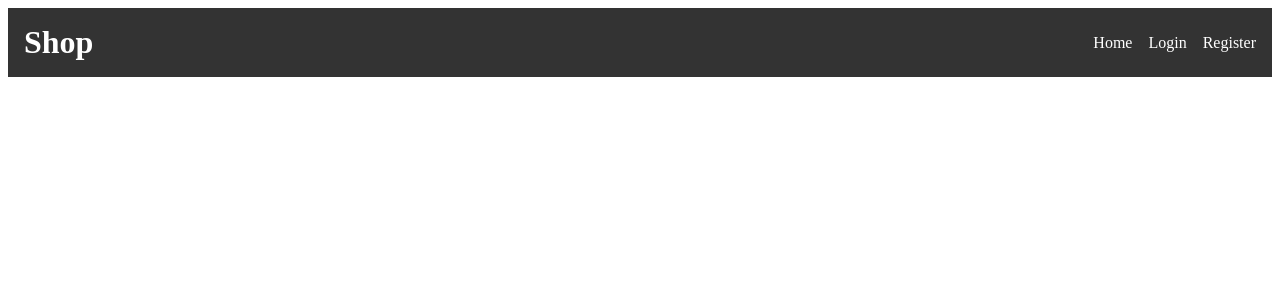
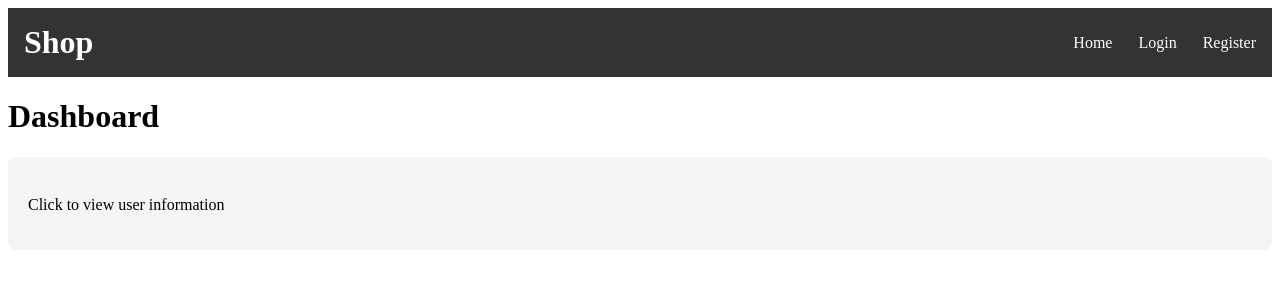
Before and after one commit to ryangosine/shop, a React (Create React App) app in the folder client/: page /dashboard in a window 1280 px wide. Shown: the top 300 px of the page. Built offline with nearby package versions, Linux system fonts and the light colour scheme.

Commit message:
half way through fixing password change issue

```diff
--- a/client/src/App.js
+++ b/client/src/App.js
@@ -8,6 +8,7 @@ import {
   CurrentUserProvider,
 } from "./context/currentusercontext";
 import Header from "./components/header";
+import Dashboard from "./pages/dashboard";
 
 const App = () => {
   const { currentUser } = useContext(CurrentUserContext);
@@ -22,6 +23,7 @@ const App = () => {
           <Route path="/" element={<HomePage />} />
           <Route path="/login" element={<LoginPage />} />
           <Route path="/register" element={<RegistrationPage />} />
+          <Route path="/dashboard" element={<Dashboard />} />
         </Routes>
       </Router>
     </CurrentUserProvider>
--- a/client/src/components/header.js
+++ b/client/src/components/header.js
@@ -8,17 +8,20 @@ const Header = () => {
   const { currentUser } = useContext(CurrentUserContext);
   return (
     <HeaderWrapper>
-      <HeaderTitle>Shop</HeaderTitle>
+      <StyledLink to="/" className="link-no-style">
+        <HeaderTitle>Shop</HeaderTitle>
+      </StyledLink>
       {currentUser.email ? (
         <>
           <Greeting>Hello {currentUser.firstName}!</Greeting>
+          <StyledNavLink to="/dashboard">Dashboard</StyledNavLink>
           <LogoutButton />
         </>
       ) : (
         <Nav>
-          <NavLink to="/">Home</NavLink>
-          <NavLink to="/login">Login</NavLink>
-          <NavLink to="/register">Register</NavLink>
+          <StyledNavLink to="/">Home</StyledNavLink>
+          <StyledNavLink to="/login">Login</StyledNavLink>
+          <StyledNavLink to="/register">Register</StyledNavLink>
         </Nav>
       )}
     </HeaderWrapper>
@@ -38,6 +41,29 @@ const HeaderTitle = styled.h1`
   margin: 0;
 `;
 
+const StyledLink = styled(Link)`
+  text-decoration: none;
+  color: inherit;
+`;
+
+const StyledNavLink = styled(Link)`
+  text-decoration: none;
+  color: inherit;
+  margin-right: 10px;
+
+  &:last-child {
+    margin-right: 0;
+  }
+
+  &:hover {
+    text-decoration: underline;
+  }
+
+  &.active {
+    font-weight: bold;
+  }
+`;
+
 const Greeting = styled.p``;
 
 const Nav = styled.nav`
@@ -45,13 +71,7 @@ const Nav = styled.nav`
   gap: 1rem;
 `;
 
-const NavLink = styled(Link)`
-  text-decoration: none;
-  color: white;
-
-  &:hover {
-    text-decoration: underline;
-  }
+const LoggedInNav = styled(Nav)`
+  align-items: flex-end;
 `;
-
 export default Header;
--- a/client/src/components/productList.js
+++ b/client/src/components/productList.js
@@ -26,31 +26,31 @@ const ProductList = () => {
     <>
       <CategoryHeader>
         <CategoryButton
-          active={selectedCategory === "all"}
+          active={selectedCategory.toString() === "all"}
           onClick={() => setSelectedCategory("all")}
         >
           All
         </CategoryButton>
         <CategoryButton
-          active={selectedCategory === "jewelery"}
+          active={selectedCategory.toString() === "jewelery"}
           onClick={() => setSelectedCategory("jewelery")}
         >
           Jewelry
         </CategoryButton>
         <CategoryButton
-          active={selectedCategory === "men's clothing"}
+          active={selectedCategory.toString() === "men's clothing"}
           onClick={() => setSelectedCategory("men's clothing")}
         >
           Men's Clothing
         </CategoryButton>
         <CategoryButton
-          active={selectedCategory === "women's clothing"}
+          active={selectedCategory.toString() === "women's clothing"}
           onClick={() => setSelectedCategory("women's clothing")}
         >
           Women's Clothing
         </CategoryButton>
         <CategoryButton
-          active={selectedCategory === "electronics"}
+          active={selectedCategory.toString() === "electronics"}
           onClick={() => setSelectedCategory("electronics")}
         >
           Electronics
@@ -83,7 +83,6 @@ const CategoryButton = styled.button`
   border: none;
   cursor: pointer;
 
-  /* Apply styles conditionally based on the active prop */
   ${(props) =>
     props.active &&
     css`
--- /dev/null
+++ b/client/src/components/userInfo.js
@@ -0,0 +1,46 @@
+import axios from "axios";
+import React, { useState } from "react";
+import { styled } from "styled-components";
+
+const UserInformation = ({ user }) => {
+  const [newPassword, setNewPassword] = useState("");
+  console.log("User ID", user._id);
+
+  const handleChangePassword = (e) => {
+    // e.preventDefault();
+    // e.stopPropagation();
+    console.log("User ID", user._id);
+    axios
+      .put(`/api/users/${user._id}/password`, { newPassword })
+      .then((response) => {
+        console.log(response.data.message);
+        setNewPassword(newPassword);
+      })
+      .catch((error) => {
+        console.log(error);
+      });
+  };
+  return (
+    <UserInfoContainer>
+      <h2>User Information</h2>
+      <p>Name: {user.firstName}</p>
+      <p>Email: {user.email}</p>
+      <div>
+        <label>New Password:</label>
+        <input
+          type="password"
+          value={newPassword}
+          onChange={(e) => setNewPassword(e.target.value)}
+        />
+        <button onClick={handleChangePassword}>Change Password</button>
+      </div>
+    </UserInfoContainer>
+  );
+};
+
+const UserInfoContainer = styled.div`
+  display: flex;
+  flex-direction: column;
+  align-items: center;
+`;
+export default UserInformation;
--- a/client/src/context/currentusercontext.js
+++ b/client/src/context/currentusercontext.js
@@ -4,6 +4,7 @@ export const CurrentUserContext = createContext();
 
 export const CurrentUserProvider = ({ children }) => {
   const [currentUser, setCurrentUser] = useState({
+    _id: null,
     email: null,
     firstName: "",
   });
@@ -14,11 +15,10 @@ export const CurrentUserProvider = ({ children }) => {
     const loggedInUser = localStorage.getItem("user");
     console.log("loggedInUser", loggedInUser);
     if (loggedInUser) {
-      setCurrentUser((prevUser) => ({
-        ...prevUser,
-        email: loggedInUser,
-        firstName: localStorage.getItem("firstName") || "",
-      }));
+      const userFromLocalStorage = JSON.parse(loggedInUser);
+      setCurrentUser({
+        ...userFromLocalStorage,
+      });
       setLoggedIn(true);
     } else {
       setCurrentUser((prevUser) => ({
@@ -28,6 +28,13 @@ export const CurrentUserProvider = ({ children }) => {
       setLoggedOut(true);
     }
   }, []);
+
+  useEffect(() => {
+    if (loggedIn) {
+      // Store the updated currentUser in localStorage whenever it changes
+      localStorage.setItem("user", JSON.stringify(currentUser));
+    }
+  }, [loggedIn, currentUser]);
 
   return (
     <CurrentUserContext.Provider
--- /dev/null
+++ b/client/src/pages/dashboard.js
@@ -0,0 +1,74 @@
+import React, { useContext, useState } from "react";
+import styled, { css } from "styled-components";
+import { CurrentUserContext } from "../context/currentusercontext";
+import UserInformation from "../components/userInfo";
+
+const Dashboard = () => {
+  const { currentUser } = useContext(CurrentUserContext);
+  const [isCardExpanded, setIsCardExpanded] = useState(false);
+  console.log("Current User", currentUser);
+
+  const toggleCardExpansion = (e) => {
+    if (e.target.tagName === "INPUT" || e.target.tagName === "BUTTON") {
+      e.stopPropagation();
+      return;
+    }
+    setIsCardExpanded(!isCardExpanded);
+  };
+
+  return (
+    <>
+      <DashboardWrapper>
+        <h1>Dashboard</h1>
+        <UserCard
+          onClick={toggleCardExpansion}
+          isexpanded={isCardExpanded.toString()}
+        >
+          {isCardExpanded ? (
+            <UserInformation user={currentUser} />
+          ) : (
+            <CardContent>
+              <h3>{currentUser.firstName}</h3>
+              <p>{currentUser.email}</p>
+              <p>Click to view user information</p>
+            </CardContent>
+          )}
+        </UserCard>
+      </DashboardWrapper>
+    </>
+  );
+};
+
+const DashboardWrapper = styled.div``;
+const UserCard = styled.div`
+  background-color: #f5f5f5;
+  border-radius: 8px;
+  padding: 20px;
+  cursor: pointer;
+  transition: transform 0.2s ease-in-out;
+
+  &:hover {
+    background-color: #e0e0e0;
+    transform: translateY(-5px);
+  }
+`;
+
+const CardContent = styled.div`
+  ${(props) =>
+    props.isexpanded &&
+    css`
+      display: flex;
+      flex-direction: column;
+      align-items: center;
+
+      h3 {
+        margin-bottom: 5px;
+      }
+
+      p {
+        margin: 0;
+      }
+    `}
+`;
+
+export default Dashboard;
--- a/client/src/pages/login.js
+++ b/client/src/pages/login.js
@@ -1,4 +1,4 @@
-import React, { useContext, useState } from "react";
+import React, { useContext, useState, useEffect } from "react";
 import { styled } from "styled-components";
 import { CurrentUserContext } from "../context/currentusercontext";
 import axios from "axios";
@@ -8,6 +8,7 @@ const LoginPage = () => {
 
   const [email, setEmail] = useState("");
   const [password, setPassword] = useState("");
+  const [loggedIn, setLoggedIn] = useState(false);
 
   const handleLogin = async (e) => {
     e.preventDefault();
@@ -20,19 +21,19 @@ const LoginPage = () => {
         },
       });
       const { firstName } = response.data;
-      localStorage.setItem("user", email);
-      localStorage.setItem("firstName", firstName);
-      setCurrentUser((prevUser) => ({
-        ...prevUser,
-        email,
-        firstName,
-      }));
-      window.location.href = "/";
+      localStorage.setItem("user", JSON.stringify({ email, firstName }));
+      setCurrentUser({ ...currentUser, email, firstName });
+      setLoggedIn(true);
     } catch (error) {
       console.error(error);
     }
   };
 
+  useEffect(() => {
+    if (loggedIn) {
+      window.location.href = "/";
+    }
+  }, [loggedIn]);
   return (
     <>
       <LoginContainer>
```
Also changed, not shown: client/src/components/orderTracking.js (added, +34 -0 lines), 2 other files (tests, documents, lock files or other folders).
